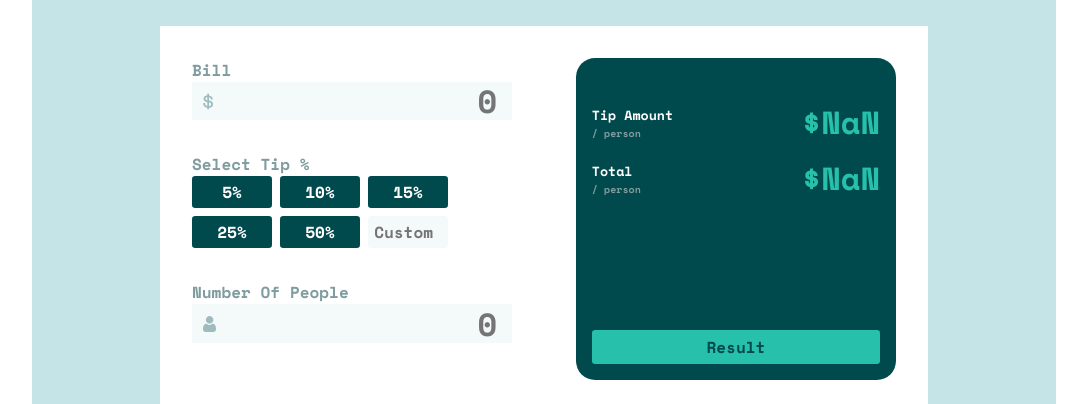
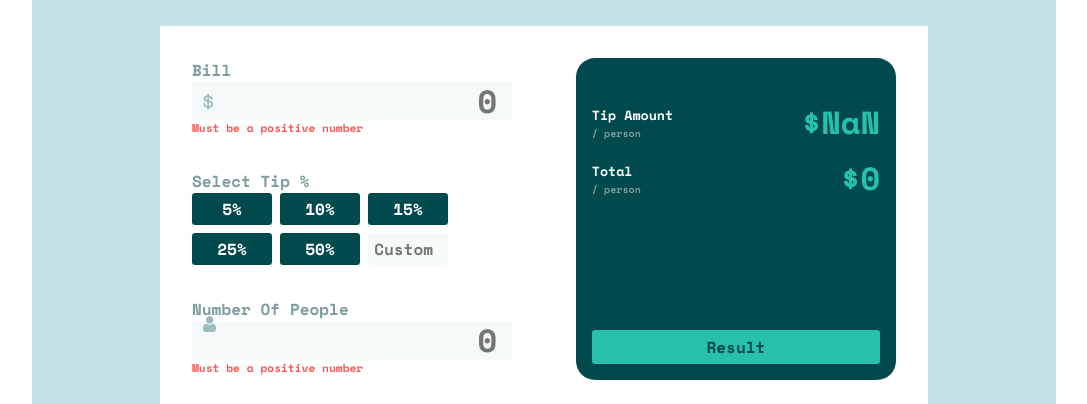
Before and after one commit to ahmadjkff/9.-tip-calculator-app-main, a plain HTML site: page index.html in a window 1280 px wide. Both pictures are taken after a click on the button "Result". Shown: the part 396-800 px from the top of the page, without its empty margins (96-1183 px from the left). Drawn offline with nearby package versions, Linux system fonts and the light colour scheme.

Commit message:
Add error handling

```diff
--- a/index.html
+++ b/index.html
@@ -27,6 +27,7 @@
             min="1"
             placeholder="0"
           />
+          <p class="bill-error-msg"></p>
           <img
             class="dollar-icon"
             src="images/icon-dollar.svg"
@@ -64,6 +65,7 @@
             min="1"
             placeholder="0"
           />
+          <p class="people-error-msg"></p>
         </div>
 
         <div class="card__right">
--- a/script.js
+++ b/script.js
@@ -1,7 +1,6 @@
 document.addEventListener("DOMContentLoaded", function () {
   const tipResult = document.getElementById("tip-result");
   const totalResult = document.getElementById("total-result");
-  const inputElements = document.querySelectorAll(".input");
   const Tip5 = document.getElementById("5%");
   const Tip10 = document.getElementById("10%");
   const Tip15 = document.getElementById("15%");
@@ -9,6 +8,8 @@ document.addEventListener("DOMContentLoaded", function () {
   const Tip50 = document.getElementById("50%");
   const customTipInput = document.getElementById("custom-button");
   const resultButton = document.getElementById("result");
+  const billErr = document.querySelector(".bill-error-msg");
+  const peopleErr = document.querySelector(".people-error-msg");
   let tipValue;
 
   function updateScreen(tipValue, totalValue) {
@@ -58,21 +59,43 @@ document.addEventListener("DOMContentLoaded", function () {
     });
   }
 
+  function CheckValidity(bill, people) {
+    let isValid = [false, false];
+
+    if (isNaN(bill) || bill < 1) {
+      billErr.textContent = "Must be a positive number";
+    } else {
+      isValid[0] = true;
+      billErr.textContent = "";
+    }
+
+    if (isNaN(people) || people < 1) {
+      peopleErr.textContent = "Must be a positive number";
+    } else {
+      isValid[1] = true;
+      peopleErr.textContent = "";
+    }
+
+    return isValid.every((item) => item === true);
+  }
+
   function clickHandler() {
-    const billInputValue =
-      parseFloat(document.getElementById("bill-input").value) || 0;
-    const personInputValue =
-      parseFloat(document.getElementById("person-input").value) || 1;
+    const billInputValue = parseFloat(
+      document.getElementById("bill-input").value
+    );
+    const personInputValue = parseFloat(
+      document.getElementById("person-input").value
+    );
+
+    if (!CheckValidity(billInputValue, personInputValue)) {
+      updateScreen(0, 0);
+      return;
+    }
+
     let tip = calcTip(tipValue, billInputValue);
     let total = calcTotal(billInputValue, personInputValue, tip);
     updateScreen(tip, total);
   }
 
   resultButton.addEventListener("click", () => clickHandler());
-
-  inputElements.forEach((item) => {
-    item.addEventListener("keydown", (e) => {
-      e.key === "Enter" && clickHandler();
-    });
-  });
 });
--- a/style.scss
+++ b/style.scss
@@ -7,6 +7,7 @@
   --White: hsl(0, 0%, 100%);
   --input-font-size: 2rem;
   --strong-cyan: hsl(172, 67%, 45%);
+  --light-red-color: hsl(0, 100%, 67%);
 }
 
 *,
@@ -210,3 +211,9 @@ input {
     background-color: var(--Grayish-cyan);
   }
 }
+
+.bill-error-msg,
+.people-error-msg {
+  color: var(--light-red-color);
+  font-size: 0.7rem;
+}
```
Also changed, not shown: styles/style.css, 1 other file.
